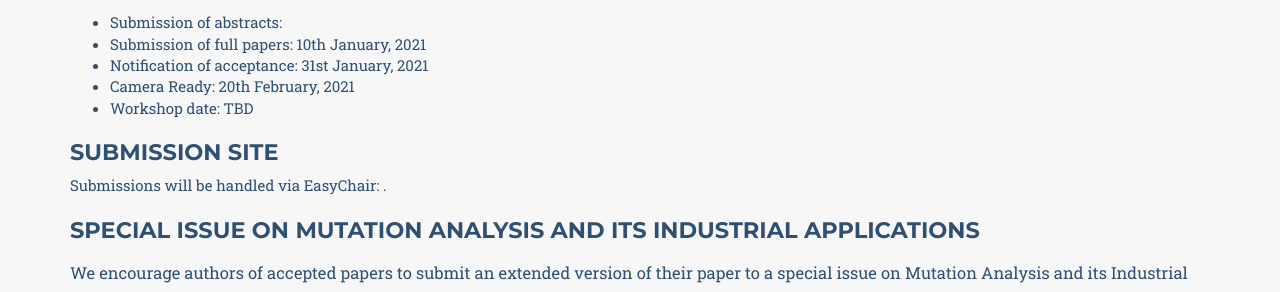
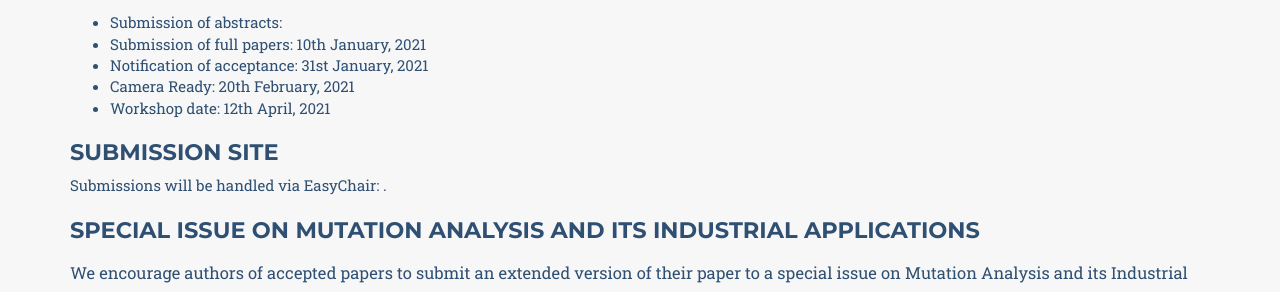
Before and after one commit to mutation-workshop/2021, a Jekyll site: the page built from index.html, in a window 1280 px wide and 900 px high, scrolled down 2847 px. Shown: the part 162-454 px from the top of the window. Built offline with Jekyll 4.4.1, drawn with Linux system fonts in a browser that asks for light colours; some web fonts are replaced.

Commit message:
add workshop date

```diff
--- a/_includes/data/call.html
+++ b/_includes/data/call.html
@@ -77,7 +77,7 @@ ICST proceedings.</span></p>
     <li><span>Submission of full papers: 10th January, 2021 </li>
     <li><span>Notification of acceptance: 31st January, 2021</li>
     <li><span>Camera Ready: 20th February, 2021</li>
-    <li><span>Workshop date: TBD</li>
+    <li><span>Workshop date: 12th April, 2021</li>
 </ul>
 <h2>Submission Site</h2>
 
```
Also changed, not shown: cfp/cfp_mutation2021.md (+1 -1 lines), 3 other files.
